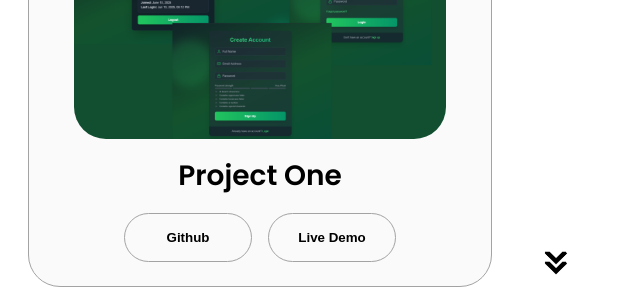
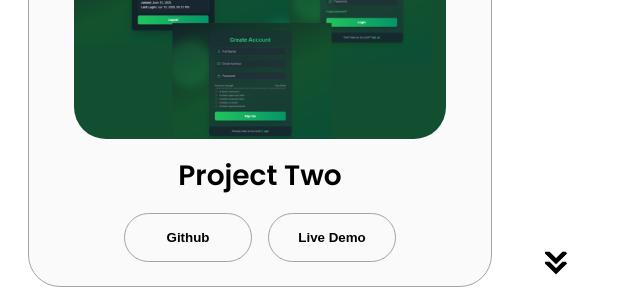
Before and after one commit to Co-den/portfolios, a plain HTML site: page index.html in a window 1280 px wide. Shown: the part 2689-2978 px from the top of the page, 628-1268 px from the left. Drawn offline with Linux system fonts and the light colour scheme.

Commit message:
second commit

```diff
--- a/index.html
+++ b/index.html
@@ -229,7 +229,7 @@
           <div class="article-container">
             <img src="./assets/project 2.png" alt="Project 1" class="project-img" />
           </div>
-          <h2 class="experience-sub-title project-title">Project One</h2>
+          <h2 class="experience-sub-title project-title">Project Two</h2>
           <div class="btn-container">
             <button class="btn btn-color-2 project-btn"
               onclick="location.href='https://github.com/Co-den/e-commerce-updated'">
```
